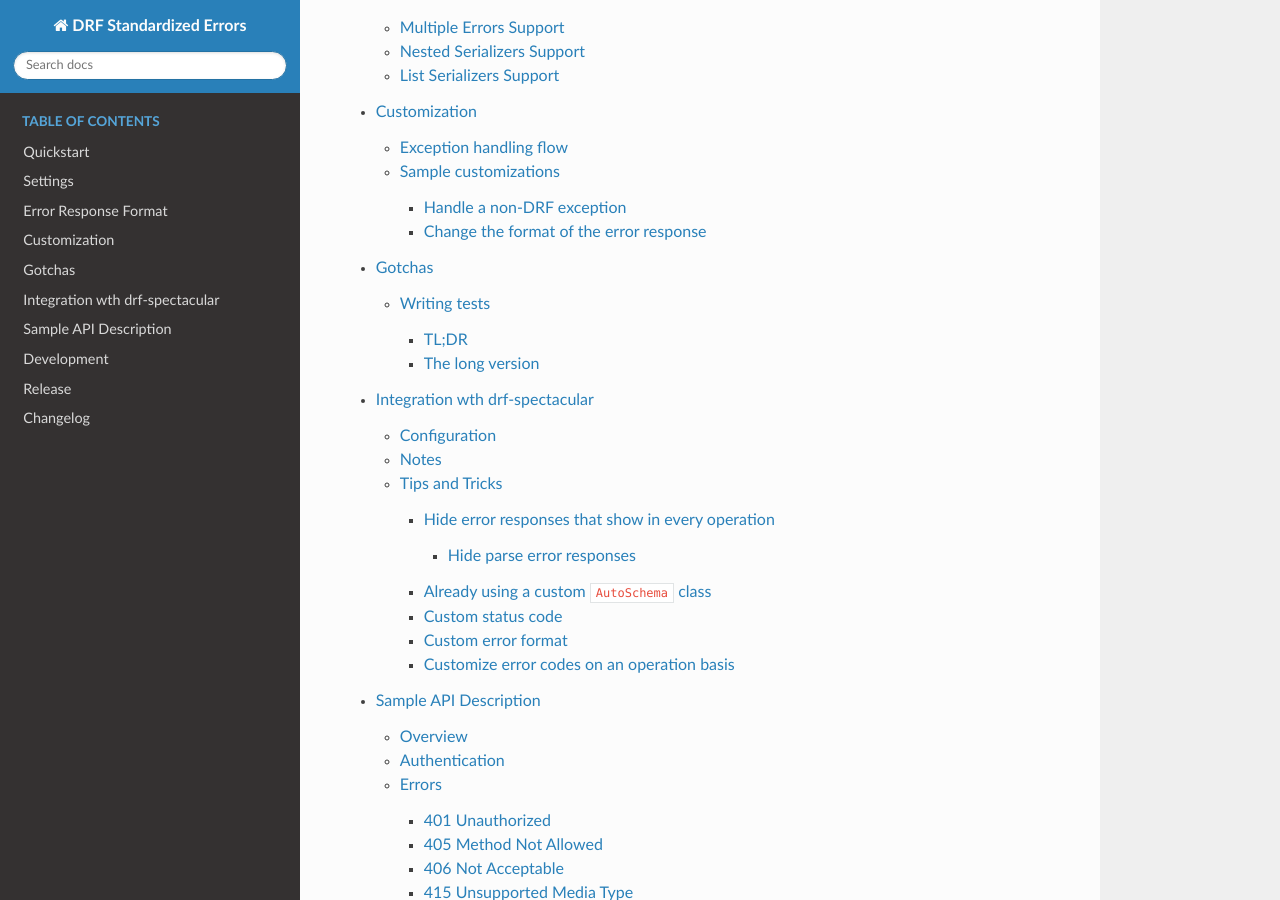
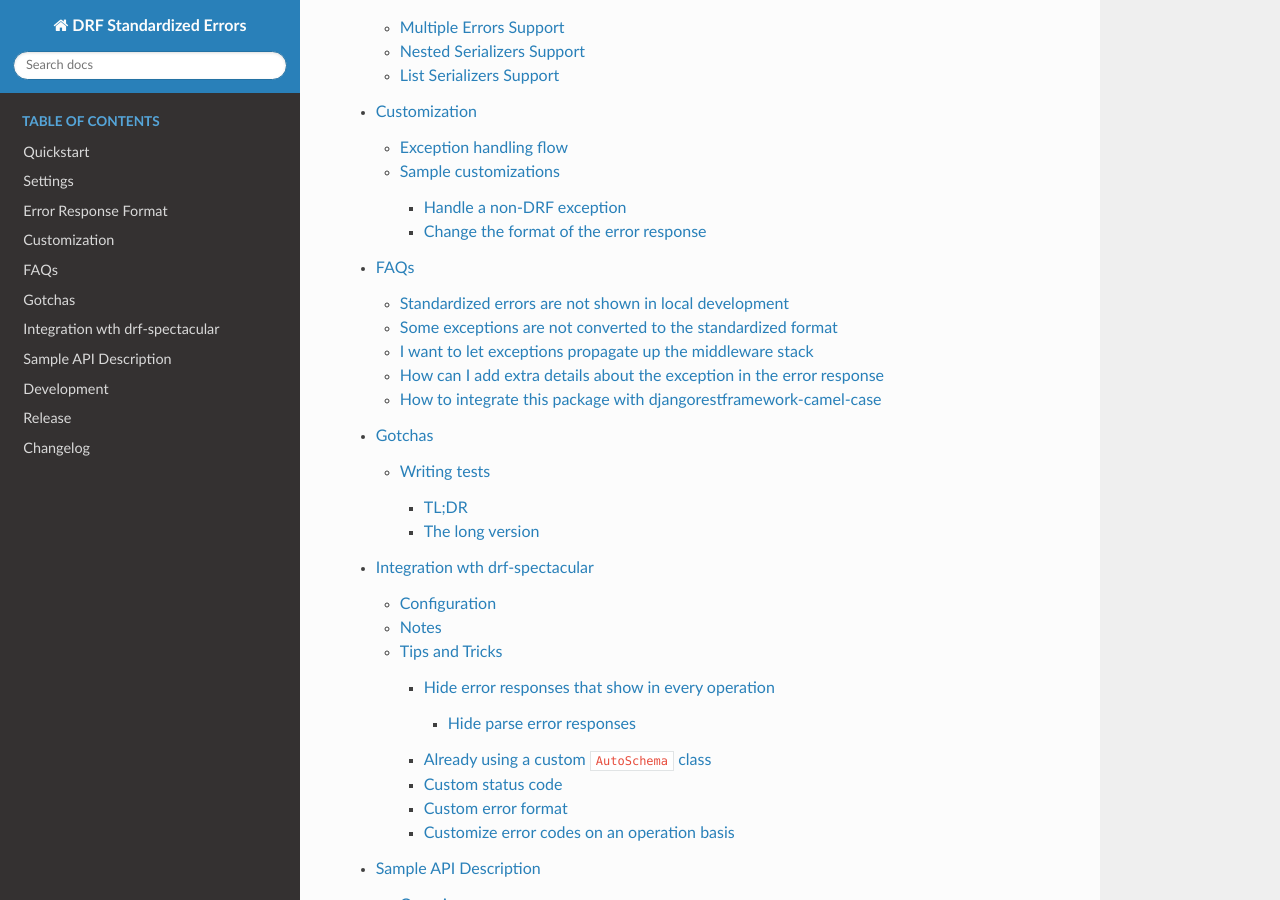
Before and after one commit to ghazi-git/drf-standardized-errors, a Sphinx documentation site: the page built from docs/index.md, in a window 1280 px wide and 900 px high, scrolled down 516 px. Built offline with Sphinx 7.4.7 and the Read the Docs theme 3.1.0, drawn with Linux system fonts in a browser that asks for light colours; some of the changed lines change nothing that is shown.

Commit message:
add new FAQ page in the docs

````diff
--- /dev/null
+++ b/docs/faq.md
@@ -0,0 +1,45 @@
+# FAQs
+
+## Standardized errors are not shown in local development
+
+By default, standardized error responses when `DEBUG=True` for unhandled exceptions are disabled.
+That is to allow you to get more information out of the traceback. You can enable standardized errors
+instead with:
+
+```python
+DRF_STANDARDIZED_ERRORS = {"ENABLE_IN_DEBUG_FOR_UNHANDLED_EXCEPTIONS": True}
+```
+
+
+## Some exceptions are not converted to the standardized format
+
+This package is a DRF exception handler, so it only standardizes errors that reach a DRF API view.
+That means it cannot handle errors that happen at the middleware level for example. To handle those
+as well, you can customize the necessary [django error views](https://docs.djangoproject.com/en/dev/topics/http/views/#customizing-error-views).
+You can find more about that in [this issue](https://github.com/ghazi-git/drf-standardized-errors/issues/44).
+
+
+## I want to let exceptions propagate up the middleware stack
+
+This might be needed when code written in middleware adds custom logic based on raised exceptions
+(either by you or by a third party package). In that case, it is possible to allow the exception
+to pass through the DRF exception handler and later convert it to the corresponding error response
+in django error views. You can check [this issue](https://github.com/ghazi-git/drf-standardized-errors/issues/91#issuecomment-2397956441) for sample code.
+
+
+## How can I add extra details about the exception in the error response
+
+This can be done using a custom exception along with a custom exception formatter. You can find sample
+code in [this issue](https://github.com/ghazi-git/drf-standardized-errors/issues/95#issuecomment-2661633736).
+Note that this does not work with `ValidationError`s or its subclasses raised in a serializer. That's
+because DRF creates new `ValidationError` instances when they are raised. See
+[here](https://github.com/encode/django-rest-framework/blob/f30c0e2eedda410a7e6a0d1b351377a9084361b4/rest_framework/serializers.py#L221-L231)
+and [here](https://github.com/encode/django-rest-framework/blob/f30c0e2eedda410a7e6a0d1b351377a9084361b4/rest_framework/serializers.py#L443-L448).
+
+
+## How to integrate this package with djangorestframework-camel-case
+
+You can check this [issue](https://github.com/ghazi-git/drf-standardized-errors/issues/59#issuecomment-1889826918)
+for a possible solution. Still, `djangorestframework-camel-case` is built to work specifically with
+the default exception handler from DRF. It assumes that field names are the keys in the returned dict.
+So, that does not work well with this package.
--- a/docs/index.md
+++ b/docs/index.md
@@ -8,6 +8,7 @@
 settings.md
 error_response.md
 customization.md
+faq.md
 gotchas.md
 openapi.md
 openapi_sample_description.md
````
